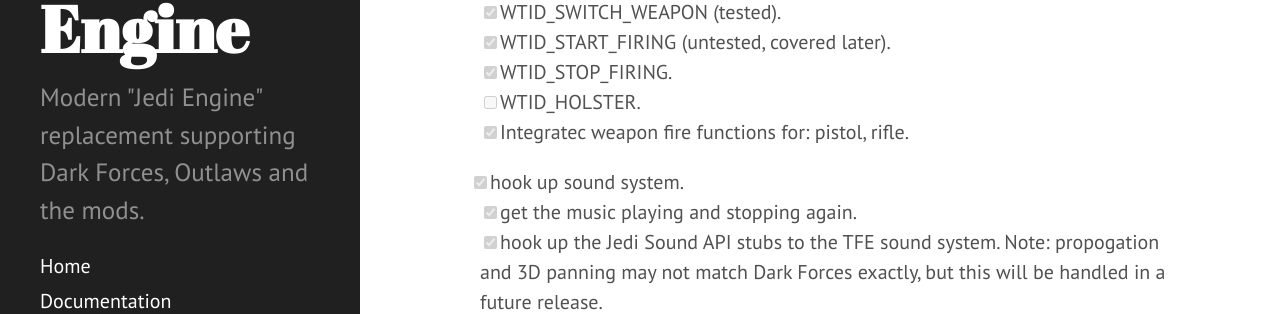
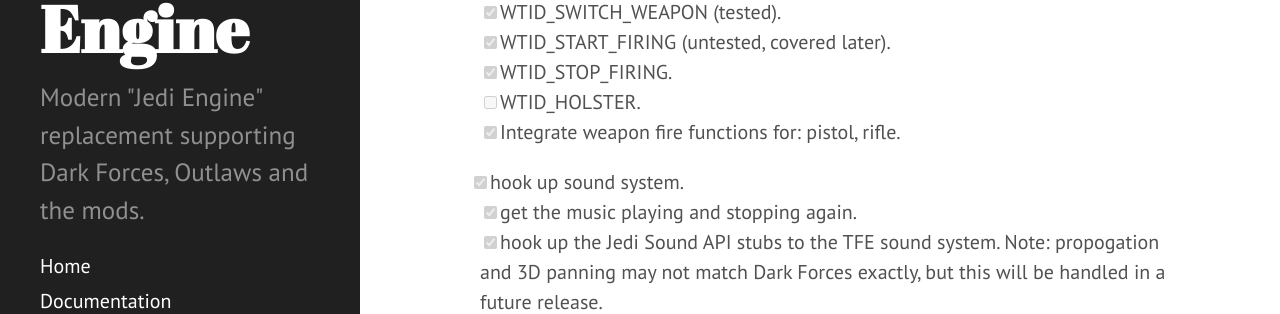
Before and after one commit to TheForceEngine/TheForceEngine.github.io, a Jekyll site: the page built from ProgressTracker.md, in a window 1280 px wide and 900 px high, scrolled down 1494 px. Shown: the part 141-455 px from the top of the window. Built offline with Jekyll 4.4.1, drawn with Linux system fonts in a browser that asks for light colours.

Commit message:
Update ProgressTracker.md

```diff
--- a/ProgressTracker.md
+++ b/ProgressTracker.md
@@ -46,7 +46,7 @@
   - [x] WTID_START_FIRING (untested, covered later).
   - [x] WTID_STOP_FIRING.
   - [ ] WTID_HOLSTER.
-  - [x] Integratec weapon fire functions for: pistol, rifle.
+  - [x] Integrate weapon fire functions for: pistol, rifle.
 - [x] hook up sound system.
   - [x] get the music playing and stopping again.
   - [x] hook up the Jedi Sound API stubs to the TFE sound system. Note: propogation and 3D panning may not match Dark Forces exactly, but this will be handled in a future release.
```
